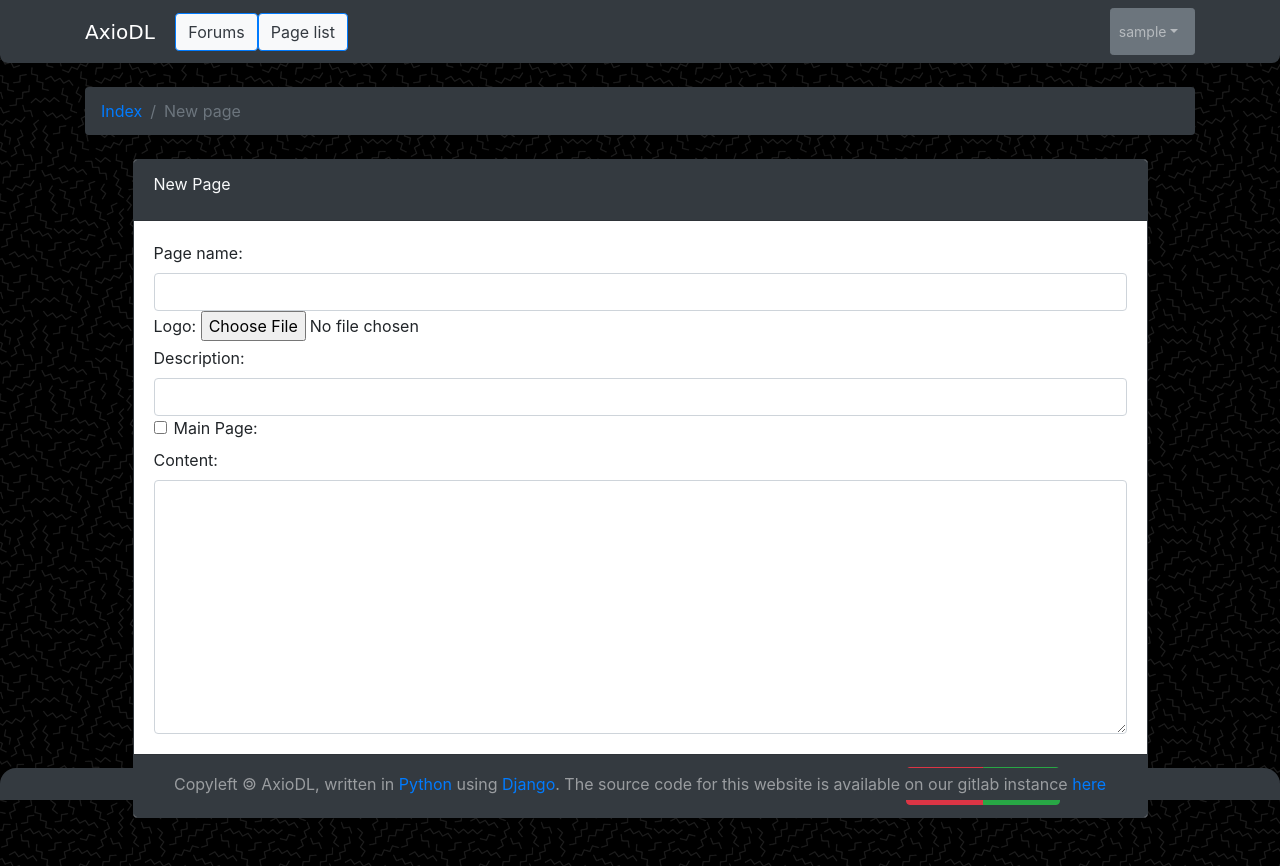
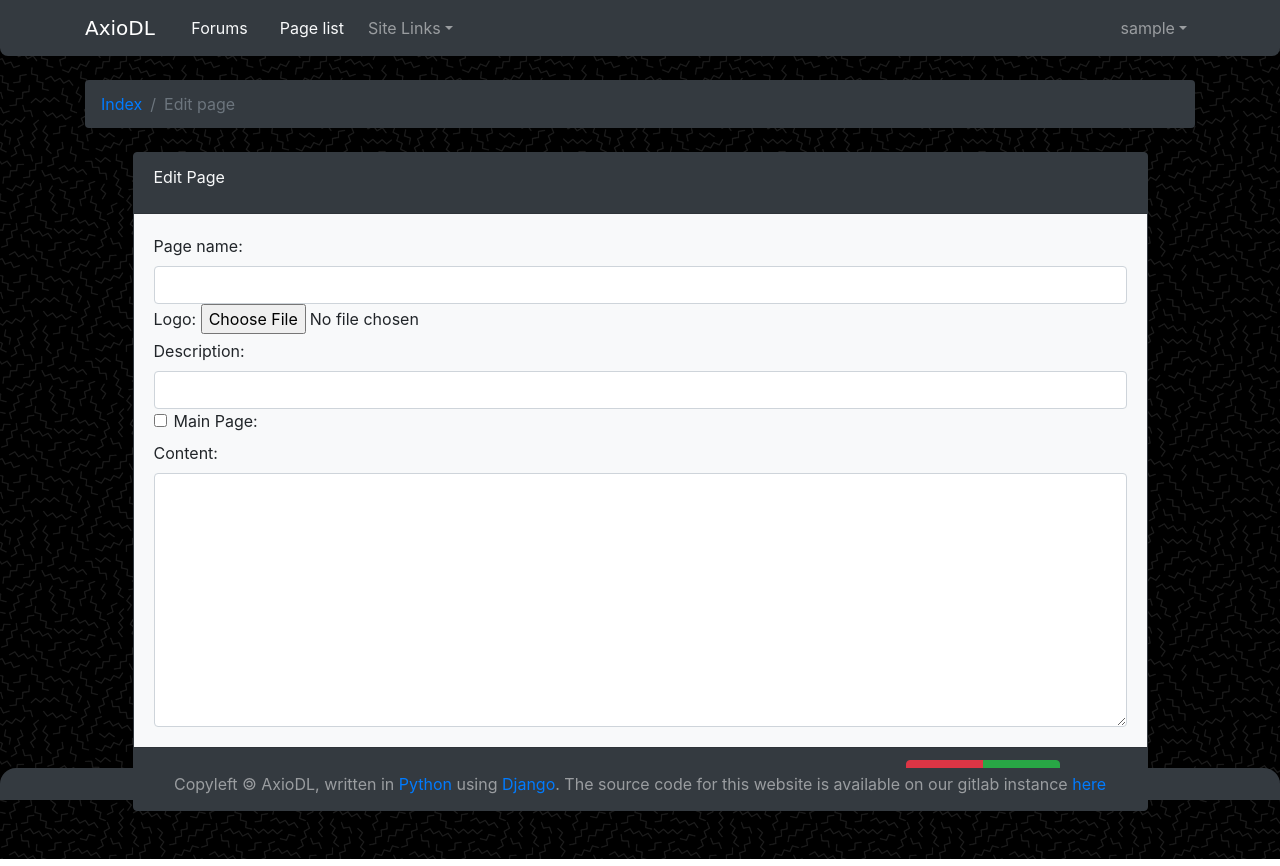
Before and after one commit to AxioDL/axiodl-www, a Django app: page /pages/create/ in a window 1280 px wide. Run offline with Django 3.2, Linux system fonts and the light colour scheme; the visitor is signed in with stand-in values (Sample User, id 1); data that the repository does not hold is empty; style sheets or scripts are compiled from the project's sources; parts of the project's set-up code (start-up, migrations or seed data) failed here and were passed over; some libraries are stand-ins or nearby versions; some web fonts are replaced.

Commit message:
Cleaned up codebase, implemented Link model

```diff
--- a/boards/templates/boards/index.html
+++ b/boards/templates/boards/index.html
@@ -8,7 +8,7 @@
     {% for category in categories %}
         {% with category.get_children as boards %}
             {% with None as board %}
-                <div class="card bg-light border-dark mb-3">
+                <div class="card bg-dark border-dark mb-3">
                     <div class="card-header bg-dark text-light">
                         <div class="card-title"><h1 class="text-light font-weight-bold">{{ category.name }}</h1></div>
                     </div>
--- a/boards/templates/boards/new_topic.html
+++ b/boards/templates/boards/new_topic.html
@@ -9,7 +9,7 @@
 {% endblock %}
 
 {% block content %}
-    <div class="card border-dark">
+    <div class="card bg-dark border-dark">
         <div class="card-header bg-dark text-light">
             <div class="card-title">New Topic</div>
         </div>
--- a/boards/templates/boards/reply_topic.html
+++ b/boards/templates/boards/reply_topic.html
@@ -15,11 +15,11 @@
 {% endblock %}
 
 {% block content %}
-    <div class="card border-dark">
+    <div class="card bg-dark border-dark">
         <div class="card-header bg-dark text-light">
             <div class="card-title">New Topic</div>
         </div>
-        <div class="card-body">
+        <div class="card-body bg-light border-dark">
             <form method="post" class="mb-4">
                 {% csrf_token %}
                 {% include 'includes/form.html' %}
--- a/boards/templates/boards/topic_posts.html
+++ b/boards/templates/boards/topic_posts.html
@@ -21,11 +21,11 @@
 
     {% for post in topic.posts.all %}
         <div id="{{ post.pk }}"
-             class="card mb-2 {% if forloop.first %} {% if is_paginated == False or page_obj.number == 1 %}mb-4 border-dark{% else %} mb-2 {% endif %}{% endif %}">
+             class="card bg-dark mb-2 {% if forloop.first %} {% if is_paginated == False or page_obj.number == 1 %}mb-4 border-dark{% else %} mb-2 {% endif %}{% endif %}">
             {% if forloop.first %}
                 <div class="card-header text-white bg-dark py-2 px-3">{{ topic.subject }}</div>
             {% endif %}
-            <div class="card-body p-3">
+            <div class="card-body bg-light border-dark p-3">
                 <div class="row">
                     <div class="col-2">
                         <img src="{{ post.created_by|gravatar }}" alt="{{ post.created_by.username }}" class="w-100">
--- a/pages/admin.py
+++ b/pages/admin.py
@@ -1,8 +1,9 @@
 from django.contrib import admin
-from .models import Page
+from .models import Page, Link
 from .forms.PageForm import PageForm, PageFormAdmin
 
 
 fields = ['image_tag']
 
 admin.site.register(Page, PageFormAdmin)
+admin.site.register(Link)
--- /dev/null
+++ b/pages/models/__init__.py
@@ -0,0 +1,2 @@
+from .Page import Page
+from .Link import Link
--- a/pages/templates/base.html
+++ b/pages/templates/base.html
@@ -37,9 +37,9 @@
                         {% get_main_page as main_page %}
                         {% with "/pages/"|add:main_page.slug|add:"/" as path %}
                             {% if path == request.path or request.path == '' or request.path == '/' %}
-                                <a href="{{ path }}" class="btn btn-outline-secondary">Main Page</a>
+                                <a href="{{ path }}" class="nav-link">Main Page</a>
                             {% else %}
-                                <a href="{{ path }}" class="btn btn-primary bg-light text-dark">Main Page</a>
+                                <a href="{{ path }}" class="nav-link">Main Page</a>
                             {% endif %}
                         {% endwith %}
                     {% endif %}
@@ -49,10 +49,9 @@
                         {% if page.is_mainpage == False %}
                             {% with "/pages/"|add:page.slug|add:"/" as path %}
                                 {% if path == request.path %}
-                                    <a href="#" class="btn btn-outline-secondary">{{ page.page_name }}</a>
+                                    <a href="#" class="nav-link">{{ page.page_name }}</a>
                                 {% else %}
-                                    <a href="{{ path }}"
-                                       class="btn btn-primary bg-light text-dark">{{ page.page_name }}</a>
+                                    <a href="{{ path }}" class="nav-link">{{ page.page_name }}</a>
                                 {% endif %}
                             {% endwith %}
                         {% endif %}
@@ -60,18 +59,28 @@
                     {% endfor %}
                     {% if boards_installed %}
                         {% if '/boards/' in request.path %}
-                            <a href="#" class="btn btn-outline-secondary">Forums</a>
+                            <a href="#" class="text-light nav-link">Forums</a>
                         {% else %}
-                            <a href="{% url 'board.index' %}"
-                               class="btn btn-primary bg-light text-dark">Forums</a>
+                            <a href="{% url 'board.index' %}" class="text-light nav-link">Forums</a>
                         {% endif %}
                     {% endif %}
 
-                    <a href="{% url 'pages.list' %}"
-                       class="btn btn-primary bg-light text-dark">Page list</a>
+                    <a href="{% url 'pages.list' %}" class="text-light nav-link">Page list</a>
+                    <ul class="navbar-nav ml-auto">
+                        <li class="nav-item dropdown">
+                            <a class="nav-link dropdown-toggle" href="#" id="siteLinks" data-toggle="dropdown"
+                               aria-haspopup="true" aria-expanded="false">Site Links</a>
+                            <div class="dropdown-menu dropdown-menu-right" aria-labelledby="userMenu">
+                                {% get_links as links %}
+                                {% for link in links %}
+                                    <a class="dropdown-item" href="{{ link.link }}">{{ link.text }}</a>
+                                {% endfor %}
+                            </div>
+                        </li>
+                    </ul>
                 </form>
                 {% if user.is_authenticated %}
-                    <ul class="navbar-nav ml-auto btn btn-secondary btn-sm">
+                    <ul class="navbar-nav ml-auto">
                         <li class="nav-item dropdown">
                             <a class="nav-link dropdown-toggle" href="#" id="userMenu" data-toggle="dropdown"
                                aria-haspopup="true" aria-expanded="false">{{ user.username }}</a>
@@ -140,14 +149,12 @@
     $('.ui.dropdown').dropdown();
 </script>
 {% block javascript %}{% endblock %}
-<div class="footer py-1 bg-dark text-white-50">
-    <div class="container text-center">
+<div class="footer py-1 bg-dark text-white-50 text-center" style="z-index:20">
     <small style="font-size:1.0em">Copyleft <span class="copy-left" ;>&copy</span> AxioDL, written in <a
             href="https://python.org/">Python</a> using <a href="https://www.djangoproject.com/">Django</a>.
         The source code for this website is available on our gitlab instance <a
                 href="https://gitlab.axiodl.com/AxioDL/axiodl-www">here</a>
     </small>
 </div>
-</div>
 </body>
 </html>
--- a/pages/templates/pages/NewEditPage.html
+++ b/pages/templates/pages/NewEditPage.html
@@ -1,19 +1,29 @@
 {% extends 'base.html' %}
 {% load form_tags widget_tweaks martortags %}
 
-{% block title %}Start a New Topic{% endblock %}
+{% block title %}{% if '/new' in request.path %}Create a new Page{% else %}Edit Page{% endif %}{% endblock %}
 
 {% block breadcrumb %}
     <li class="breadcrumb-item"><a href="{% url 'home' %}">Index</a></li>
-    <li class="breadcrumb-item active">New page</li>
+    {% if '/new' in request.path %}
+        <li class="breadcrumb-item active">New page</li>
+    {% else %}
+        <li class="breadcrumb-item active">Edit page</li>
+    {% endif %}
 {% endblock %}
 
 {% block content %}
     <div class="row justify-content-center">
         <div class="col-lg-11 col-md-11 col-sm-11">
-            <div class="card border-dark">
+            <div class="card bg-dark border-dark">
                 <div class="card-header bg-dark text-light">
-                    <div class="card-title">New Page</div>
+                    <div class="card-title">
+                        {% if '/new' in request.path %}
+                            New Page
+                        {% else %}
+                            Edit Page
+                        {% endif %}
+                    </div>
                 </div>
                 <form method="post" enctype="multipart/form-data" novalidate>
                     {% csrf_token %}
@@ -24,7 +34,7 @@
                             {% endfor %}
                         </div>
                     {% endif %}
-                    <div class="card-body">
+                    <div class="card-body bg-light">
                         <!-- Page name -->
                         {{ form.page_name.label_tag }}
                         {% render_field form.page_name class=form.page_name|input_class %}
--- a/pages/templates/pages/index.html
+++ b/pages/templates/pages/index.html
@@ -18,7 +18,7 @@
 {% block breadcrumb-base %}<br/>{% endblock %}
 {% block content %}
     {% if page %}
-        <div class="card border-dark">
+        <div class="card bg-dark border-dark">
             <div class="card-header bg-dark border-dark text-light">
                 <div class="row">
                     {% if page.logo %}
@@ -33,7 +33,7 @@
                     </div>
                 </div>
             </div>
-            <div class="card-body">
+            <div class="card-body bg-light border-dark">
                 {{ page.content|safe_markdown }}
             </div>
             <div class="card-footer bg-dark">
--- a/pages/templatetags/page_extras.py
+++ b/pages/templatetags/page_extras.py
@@ -5,7 +5,7 @@ from pygments import highlight
 from pygments.lexers import get_lexer_by_name
 from pygments.formatters import HtmlFormatter
 
-from ..models import Page
+from ..models import Page, Link
 
 register = template.Library()
 
@@ -18,6 +18,11 @@ def get_main_page(*args, **kwargs):
 @register.simple_tag
 def get_pages(*args, **kwargs):
     return Page.objects.all()
+
+
+@register.simple_tag
+def get_links(*args, **kwargs):
+    return Link.objects.all()
 
 
 @register.simple_tag
--- a/www/settings.py
+++ b/www/settings.py
@@ -41,7 +41,6 @@ INSTALLED_APPS = [
     'django.contrib.humanize',
 
     # external
-    'autoslug',
     'widget_tweaks',
     'martor',
     'sass_processor',
```
Also changed, not shown: pages/models/Link.py (added, +9 -0 lines), requirements.txt (+15 -16 lines), pages/migrations/0003_link.py (added), pages/models/Page.py (line endings or trailing spaces). Lines whose indentation alone changed are shown as unchanged.
